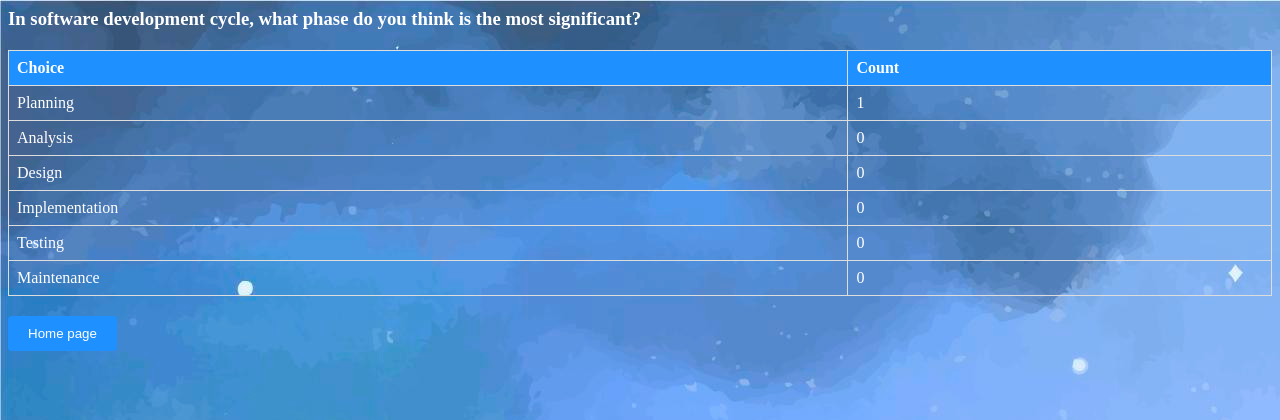
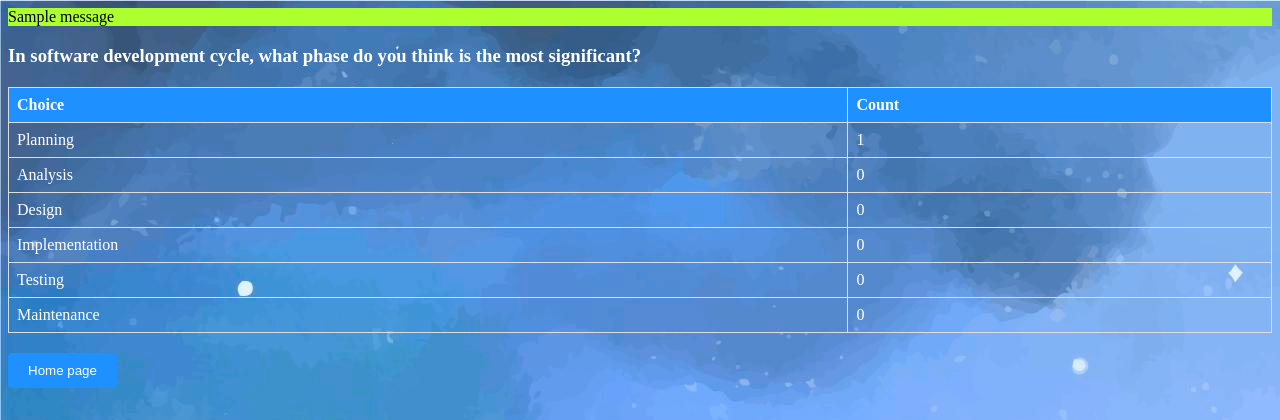
Before and after one commit to oaoak/ku-polls, a Django app: page /polls/1/results/ in a window 1280 px wide. Shown: the top 420 px of the page. Run offline with Django 4.2, Linux system fonts and the light colour scheme; data comes from the database, SQL or seed files in the repository; tables that the repository leaves empty hold one stand-in row (values such as "Sample post"); one stand-in notice (Sample message) is shown.

Commit message:
update templates

```diff
--- a/polls/templates/polls/index.html
+++ b/polls/templates/polls/index.html
@@ -8,6 +8,12 @@
         <li>{{ message }}</li>
     {% endfor %}
     </ul>
+{% endif %}
+
+{% if user.is_authenticated %}
+   Welcome back, {{ user.username }} <a href="{% url 'logout' %}"><button>Logout</button></a>
+{% else %}
+   Please <a href="{% url 'login' %}?next={{request.path}}">Login</a>
 {% endif %}
 
 {% if latest_question_list %}
--- a/polls/templates/polls/results.html
+++ b/polls/templates/polls/results.html
@@ -2,6 +2,13 @@
 <head>
     <link rel="stylesheet" href="{% static 'polls/style.css' %}">
 </head>
+{% if messages %}
+    <div style="background: greenyellow">
+        {% for message in messages %}
+            <div style="color: black">{{ message }}</div>
+        {% endfor %}
+    </div>
+{% endif %}
 <h3>{{ question.question_text }}</h3>
 <div>
     <table class="results-table">
```
